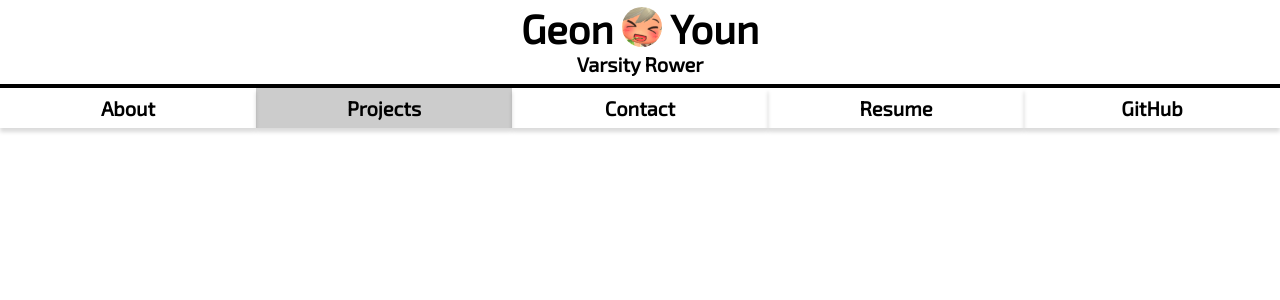
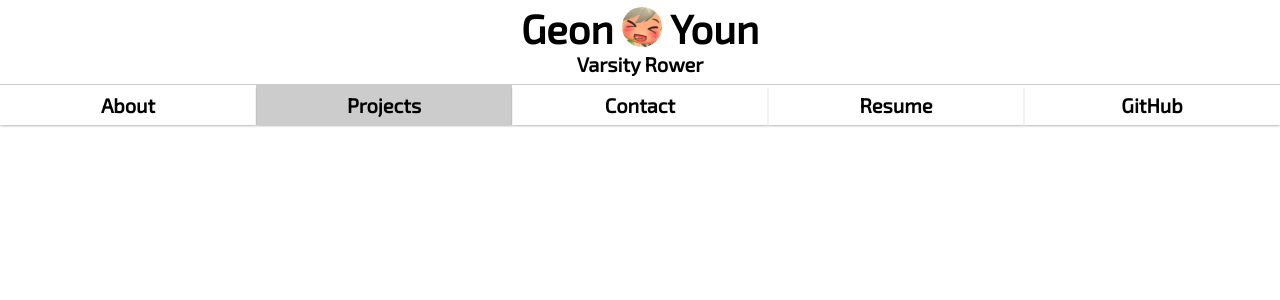
Before and after one commit to geon-youn/geon-youn.github.io, a React (Vite) app: page /#/projects in a window 1280 px wide. Shown: the top 300 px of the page. Built offline with nearby package versions, Linux system fonts and the light colour scheme.

Commit message:
update header styling

```diff
--- a/src/styles/header.module.css
+++ b/src/styles/header.module.css
@@ -9,6 +9,7 @@
   justify-content: center;
   width: 100%;
   padding: min(0.5vw, 0.5vh) 0;
+  box-sizing: border-box;
 }
 
 .name {
@@ -73,7 +74,7 @@
   justify-content: space-evenly;
   margin-top: min(1vw, 1vh);
   width: 100%;
-  border-top: min(0.5vw, 0.5vh) solid black;
+  border-top: min(0.2vw, 0.2vh) solid rgba(0, 0, 0, 0.2);
 }
 
 .link {
@@ -82,7 +83,7 @@
   justify-content: center;
   width: 100%;
   height: min(5vw, 5vh);
-  box-shadow: 0 min(0.5vw, 0.5vh) min(0.5vw, 0.5vh) #00000025;
+  box-shadow: 0 min(0.2vw, 0.2vh) min(0.2vw, 0.2vh) rgba(0, 0, 0, 0.2);
   text-decoration: none;
   color: black;
 }
```
